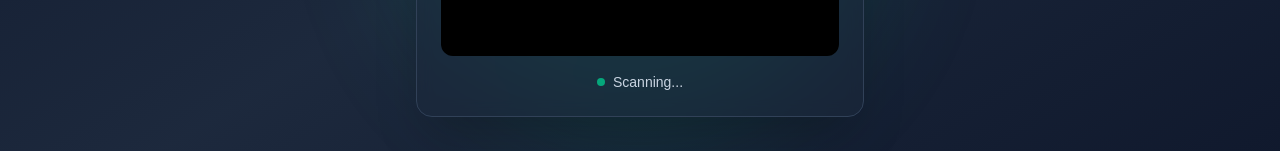
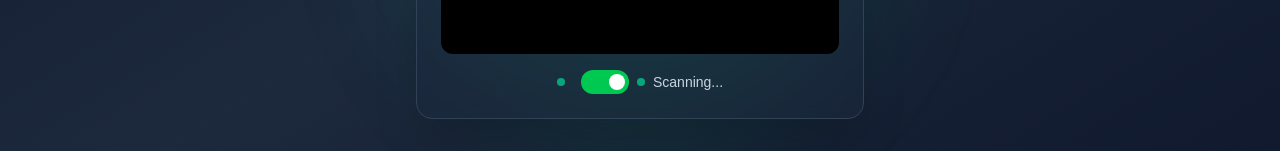
Before and after one commit to default-sameer/qrcode-scanner, a Next.js app: page / in a window 1280 px wide. Shown: the part 549-700 px from the top of the page. Built offline with nearby package versions, Linux system fonts and the light colour scheme.

Commit message:
fix: added onoff toggle

```diff
--- a/app/page.tsx
+++ b/app/page.tsx
@@ -4,6 +4,9 @@ import { Scanner, IDetectedBarcode } from "@yudiel/react-qr-scanner";
 import { useCallback, useState } from "react";
 
 export default function Home() {
+  const [isCameraOn, setIsCameraOn] = useState(true);
+  const [scanResult, setScanResult] = useState<IDetectedBarcode[]>([]);
+
   const highlightCodeOnCanvas = useCallback(
     (detectedCodes: IDetectedBarcode[], ctx: CanvasRenderingContext2D) => {
       ctx.clearRect(0, 0, ctx.canvas.width, ctx.canvas.height);
@@ -62,8 +65,6 @@ export default function Home() {
     []
   );
 
-  const [scanResult, setScanResult] = useState<IDetectedBarcode[]>([]);
-
   const handleScan = useCallback((data: IDetectedBarcode[]) => {
     console.log("🚀 ~ Scanned data:", data);
     setScanResult(data);
@@ -90,6 +91,7 @@ export default function Home() {
         <div className="relative bg-slate-800/50 backdrop-blur-sm rounded-2xl p-6 shadow-2xl border border-slate-700">
           {/* Scanner area */}
           <div className="relative aspect-square w-full rounded-xl overflow-hidden bg-black">
+            {isCameraOn && (
               <Scanner
                 onScan={handleScan}
                 onError={handleError}
@@ -115,14 +117,28 @@ export default function Home() {
                 }}
                 formats={["qr_code", "code_128"]}
               />
+            )}
           </div>
 
           {/* Status indicator */}
           <div className="mt-4 flex items-center justify-center gap-2">
+            <div className="flex items-center gap-2 justify-center">
+              <div className="flex items-center justify-center gap-4">
+                <div
+                  className={`w-2 h-2 rounded-full ${
+                    isCameraOn ? "bg-emerald-400 animate-pulse" : "bg-red-400"
+                  }`}
+                ></div>
+                <CameraSwitch
+                  enabled={isCameraOn}
+                  onChange={() => setIsCameraOn((s) => !s)}
+                />
+              </div>
               <div className="w-2 h-2 bg-emerald-400 rounded-full animate-pulse"></div>
               <span className="text-sm text-slate-300">
                 {scanResult.length > 0 ? "Code Detected!" : "Scanning..."}
               </span>
+            </div>
           </div>
         </div>
       </div>
@@ -163,3 +179,30 @@ export default function Home() {
     </div>
   );
 }
+
+const CameraSwitch = ({
+  enabled,
+  onChange,
+}: {
+  enabled: boolean;
+  onChange: () => void;
+}) => {
+  return (
+    <>
+      <label
+        htmlFor="cameraToggle"
+        className="relative block h-6 w-12 rounded-full bg-gray-300 transition-colors [-webkit-tap-highlight-color:transparent] has-checked:bg-green-500 cursor-pointer"
+      >
+        <input
+          type="checkbox"
+          checked={enabled}
+          onChange={onChange}
+          id="cameraToggle"
+          className="peer sr-only"
+        />
+
+        <span className="absolute inset-y-0 start-0 m-1 size-4 rounded-full bg-white transition-[inset-inline-start] peer-checked:start-6"></span>
+      </label>
+    </>
+  );
+};
```
Lines whose indentation alone changed are shown as unchanged.
